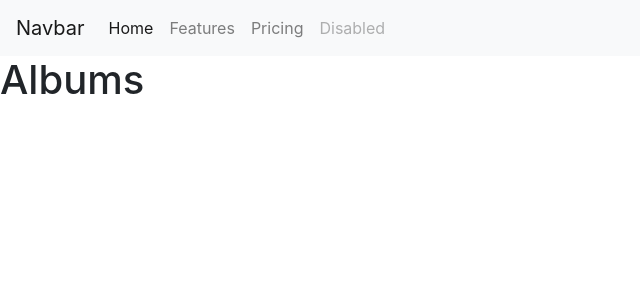
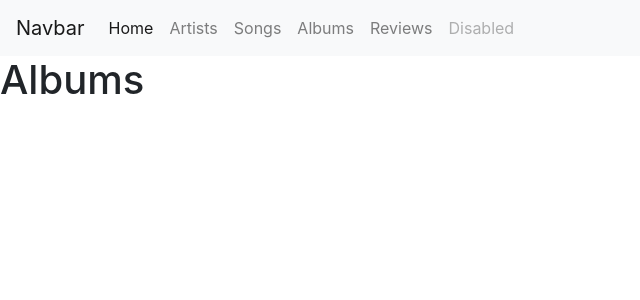
Before and after one commit to arynor96/music-database-simulation, a Flask app: page /albums in a window 1280 px wide. Shown: the top 300 px of the page, without its empty margins (0-640 px from the left). Run offline with Flask 2, Linux system fonts and the light colour scheme; data that the repository does not hold is empty.

Commit message:
added new pages into navbar

```diff
--- a/app/templates/base.html
+++ b/app/templates/base.html
@@ -17,13 +17,19 @@
     <div class="collapse navbar-collapse" id="navbarNav">
         <ul class="navbar-nav">
             <li class="nav-item active">
-                <a class="nav-link" href="#">Home <span class="sr-only">(current)</span></a>
+                <a class="nav-link" href="/">Home <span class="sr-only">(current)</span></a>
             </li>
             <li class="nav-item">
-                <a class="nav-link" href="#">Features</a>
+                <a class="nav-link" href="/artists">Artists</a>
             </li>
             <li class="nav-item">
-                <a class="nav-link" href="#">Pricing</a>
+                <a class="nav-link" href="/songs">Songs</a>
+            </li>
+            <li class="nav-item">
+                <a class="nav-link" href="/albums">Albums</a>
+            </li>
+            <li class="nav-item">
+                <a class="nav-link" href="/reviews">Reviews</a>
             </li>
             <li class="nav-item">
                 <a class="nav-link disabled" href="#" tabindex="-1" aria-disabled="true">Disabled</a>
```
